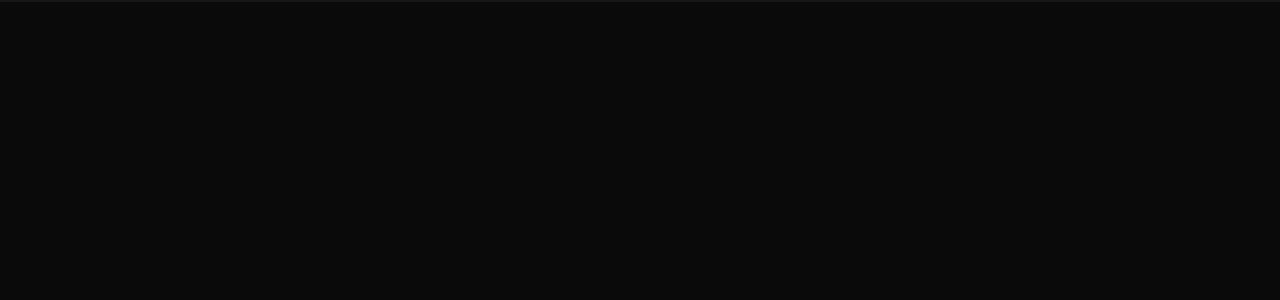
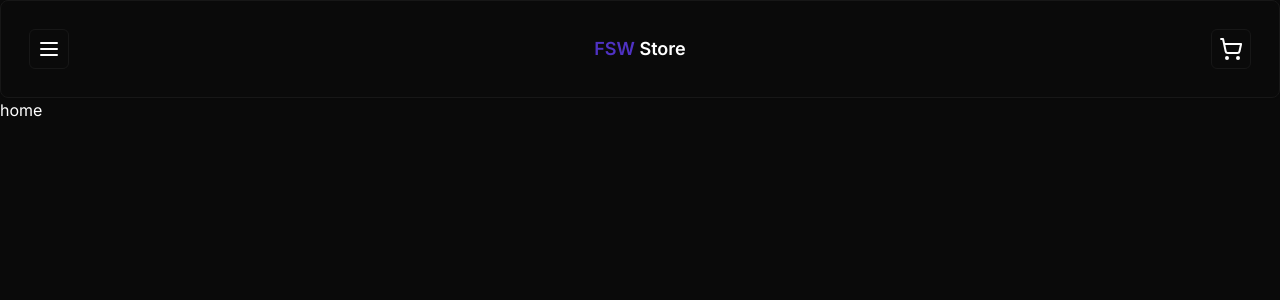
Before and after one commit to vitordcode/fsw-store, a Next.js app: page / in a window 1280 px wide. Shown: the top 300 px of the page. Built offline with nearby package versions, Linux system fonts and the light colour scheme.

Commit message:
feat: add button, card and header components

```diff
--- a/package.json
+++ b/package.json
@@ -10,6 +10,7 @@
   },
   "dependencies": {
     "@prisma/client": "^5.4.2",
+    "@radix-ui/react-slot": "^1.0.2",
     "class-variance-authority": "^0.7.0",
     "clsx": "^2.0.0",
     "lucide-react": "^0.288.0",
--- a/src/app/layout.tsx
+++ b/src/app/layout.tsx
@@ -1,6 +1,7 @@
 import type { Metadata } from 'next'
 import { Inter } from 'next/font/google'
 import './globals.css'
+import Header from '@/components/ui/header'
 
 const inter = Inter({ subsets: ['latin'] })
 
@@ -16,7 +17,10 @@
 }) {
   return (
     <html lang="en">
-      <body className={inter.className}>{children}</body>
+      <body className={inter.className}>
+        <Header />
+        {children}
+      </body>
     </html>
   )
 }
--- a/src/app/page.tsx
+++ b/src/app/page.tsx
@@ -2,8 +2,8 @@
 
 export default function Home() {
   return (
-   <div className='text-slate-500 font-sans bg-slate-200 text-base border w-full'>
-
+   <div className=''>
+    home
    </div>
   )
 }
--- /dev/null
+++ b/src/components/ui/button.tsx
@@ -0,0 +1,56 @@
+import * as React from "react"
+import { Slot } from "@radix-ui/react-slot"
+import { cva, type VariantProps } from "class-variance-authority"
+
+import { cn } from "@/lib/utils"
+
+const buttonVariants = cva(
+  "inline-flex items-center justify-center rounded-md text-sm font-medium ring-offset-background transition-colors focus-visible:outline-none focus-visible:ring-2 focus-visible:ring-ring focus-visible:ring-offset-2 disabled:pointer-events-none disabled:opacity-50",
+  {
+    variants: {
+      variant: {
+        default: "bg-primary text-primary-foreground hover:bg-primary/90",
+        destructive:
+          "bg-destructive text-destructive-foreground hover:bg-destructive/90",
+        outline:
+          "border border-input bg-background hover:bg-accent hover:text-accent-foreground",
+        secondary:
+          "bg-secondary text-secondary-foreground hover:bg-secondary/80",
+        ghost: "hover:bg-accent hover:text-accent-foreground",
+        link: "text-primary underline-offset-4 hover:underline",
+      },
+      size: {
+        default: "h-10 px-4 py-2",
+        sm: "h-9 rounded-md px-3",
+        lg: "h-11 rounded-md px-8",
+        icon: "h-10 w-10",
+      },
+    },
+    defaultVariants: {
+      variant: "default",
+      size: "default",
+    },
+  }
+)
+
+export interface ButtonProps
+  extends React.ButtonHTMLAttributes<HTMLButtonElement>,
+    VariantProps<typeof buttonVariants> {
+  asChild?: boolean
+}
+
+const Button = React.forwardRef<HTMLButtonElement, ButtonProps>(
+  ({ className, variant, size, asChild = false, ...props }, ref) => {
+    const Comp = asChild ? Slot : "button"
+    return (
+      <Comp
+        className={cn(buttonVariants({ variant, size, className }))}
+        ref={ref}
+        {...props}
+      />
+    )
+  }
+)
+Button.displayName = "Button"
+
+export { Button, buttonVariants }
--- /dev/null
+++ b/src/components/ui/card.tsx
@@ -0,0 +1,79 @@
+import * as React from "react"
+
+import { cn } from "@/lib/utils"
+
+const Card = React.forwardRef<
+  HTMLDivElement,
+  React.HTMLAttributes<HTMLDivElement>
+>(({ className, ...props }, ref) => (
+  <div
+    ref={ref}
+    className={cn(
+      "rounded-lg border bg-card text-card-foreground shadow-sm",
+      className
+    )}
+    {...props}
+  />
+))
+Card.displayName = "Card"
+
+const CardHeader = React.forwardRef<
+  HTMLDivElement,
+  React.HTMLAttributes<HTMLDivElement>
+>(({ className, ...props }, ref) => (
+  <div
+    ref={ref}
+    className={cn("flex flex-col space-y-1.5 p-6", className)}
+    {...props}
+  />
+))
+CardHeader.displayName = "CardHeader"
+
+const CardTitle = React.forwardRef<
+  HTMLParagraphElement,
+  React.HTMLAttributes<HTMLHeadingElement>
+>(({ className, ...props }, ref) => (
+  <h3
+    ref={ref}
+    className={cn(
+      "text-2xl font-semibold leading-none tracking-tight",
+      className
+    )}
+    {...props}
+  />
+))
+CardTitle.displayName = "CardTitle"
+
+const CardDescription = React.forwardRef<
+  HTMLParagraphElement,
+  React.HTMLAttributes<HTMLParagraphElement>
+>(({ className, ...props }, ref) => (
+  <p
+    ref={ref}
+    className={cn("text-sm text-muted-foreground", className)}
+    {...props}
+  />
+))
+CardDescription.displayName = "CardDescription"
+
+const CardContent = React.forwardRef<
+  HTMLDivElement,
+  React.HTMLAttributes<HTMLDivElement>
+>(({ className, ...props }, ref) => (
+  <div ref={ref} className={cn("p-6 pt-0", className)} {...props} />
+))
+CardContent.displayName = "CardContent"
+
+const CardFooter = React.forwardRef<
+  HTMLDivElement,
+  React.HTMLAttributes<HTMLDivElement>
+>(({ className, ...props }, ref) => (
+  <div
+    ref={ref}
+    className={cn("flex items-center p-6 pt-0", className)}
+    {...props}
+  />
+))
+CardFooter.displayName = "CardFooter"
+
+export { Card, CardHeader, CardFooter, CardTitle, CardDescription, CardContent }
--- /dev/null
+++ b/src/components/ui/header.tsx
@@ -0,0 +1,21 @@
+import { MenuIcon, ShoppingCartIcon } from "lucide-react"
+import { Button } from "./button"
+import { Card } from "./card"
+
+const Header = () => {
+  return (
+    <Card className="flex justify-between items-center p-7">
+      <Button size="icon" variant="outline">
+        <MenuIcon />
+      </Button>
+
+      <h1 className="font-semibold text-lg "><span className="text-primary">FSW</span> Store</h1>
+
+      <Button size="icon" variant="outline">
+        <ShoppingCartIcon />
+      </Button>
+    </Card>
+  )
+}
+
+export default Header
```
Also changed, not shown: 1 other file (tests, documents, lock files or other folders).
